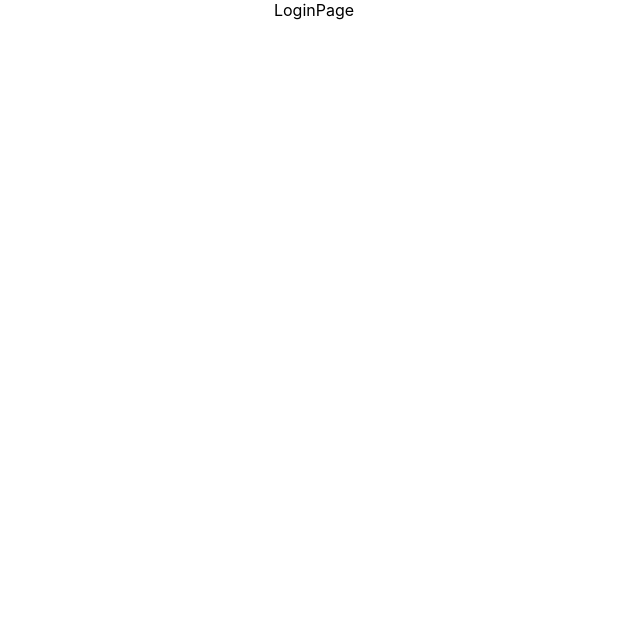
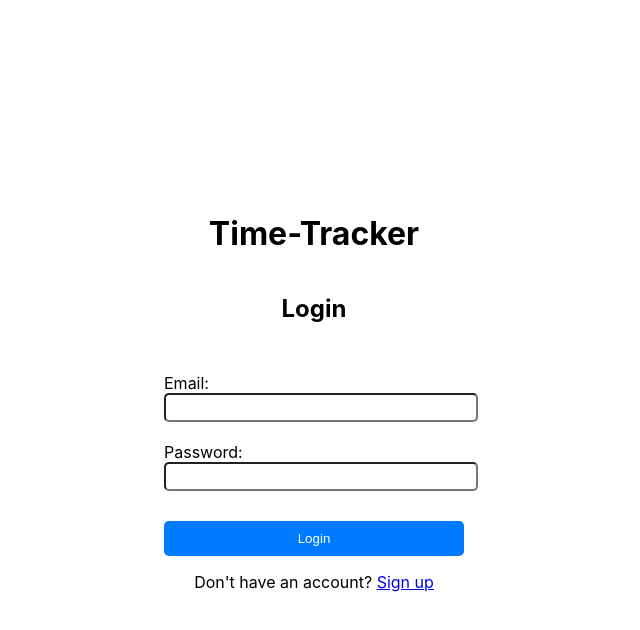
Before and after one commit to yunjunhojj/timeTracker, a React (Create React App) app: page /login in a window 1280 px wide. Shown: the top 630 px of the page, without its empty margins (326-966 px from the left). Built offline with nearby package versions, Linux system fonts and the light colour scheme.

Commit message:
style: login page

```diff
--- a/src/App.js
+++ b/src/App.js
@@ -9,7 +9,6 @@ import TimetablePage from "./pages/TimetablePage";
 
 function App() {
   return (
-    <div className="App">
     <BrowserRouter>
       <Routes>
         <Route path="/" element={<PomodoroTimerPage />} />
@@ -20,7 +19,6 @@ function App() {
         <Route path="/timetable" element={<TimetablePage />} />
       </Routes>
     </BrowserRouter>
-    </div>
   );
 }
 
--- /dev/null
+++ b/src/pages/LoginPage.css
@@ -0,0 +1,41 @@
+.login-page {
+  display: flex;
+  flex-direction: column;
+  align-items: center;
+  justify-content: center;
+  height: 100vh;
+}
+
+form {
+  width: 300px;
+
+  display: flex;
+  flex-direction: column;
+  justify-content: center;
+  margin-top: 20px;
+}
+
+label {
+  margin-top: 10px;
+}
+
+input {
+  width: 100%;
+  margin-bottom: 10px;
+  padding: 5px;
+  border-radius: 5px;
+}
+
+button {
+  margin-top: 20px;
+  padding: 10px 20px;
+  border-radius: 5px;
+  border: none;
+  background-color: #007bff;
+  color: white;
+}
+
+button:hover {
+  cursor: pointer;
+  background-color: #0069d9;
+}
--- a/src/pages/LoginPage.js
+++ b/src/pages/LoginPage.js
@@ -1,5 +1,49 @@
-const LoginPage = () => {
-  return <>LoginPage</>;
-};
+import React, { useState } from "react";
+import { Link } from "react-router-dom";
+import "./LoginPage.css"; // import any necessary styles
+
+function LoginPage() {
+  const [email, setEmail] = useState("");
+  const [password, setPassword] = useState("");
+
+  const handleEmailChange = (event) => {
+    setEmail(event.target.value);
+  };
+
+  const handlePasswordChange = (event) => {
+    setPassword(event.target.value);
+  };
+
+  const handleSubmit = (event) => {
+    event.preventDefault(); // prevent page refresh
+
+    // TODO: implement login functionality
+  };
+
+  return (
+    <div className="login-page">
+      <h1>Time-Tracker</h1>
+      <h2>Login</h2>
+      <form onSubmit={handleSubmit}>
+        <label>
+          Email:
+          <input type="email" value={email} onChange={handleEmailChange} />
+        </label>
+        <label>
+          Password:
+          <input
+            type="password"
+            value={password}
+            onChange={handlePasswordChange}
+          />
+        </label>
+        <button type="submit">Login</button>
+      </form>
+      <p>
+        Don't have an account? <Link to="/signup">Sign up</Link>
+      </p>
+    </div>
+  );
+}
 
 export default LoginPage;
```
Lines whose indentation alone changed are shown as unchanged.
